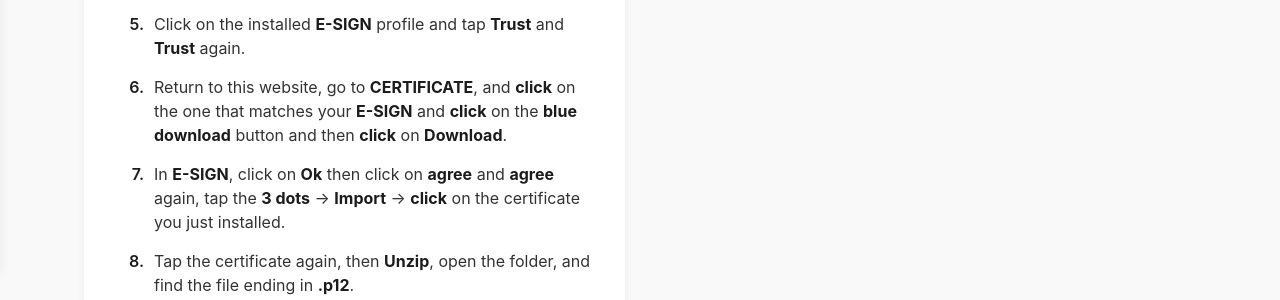
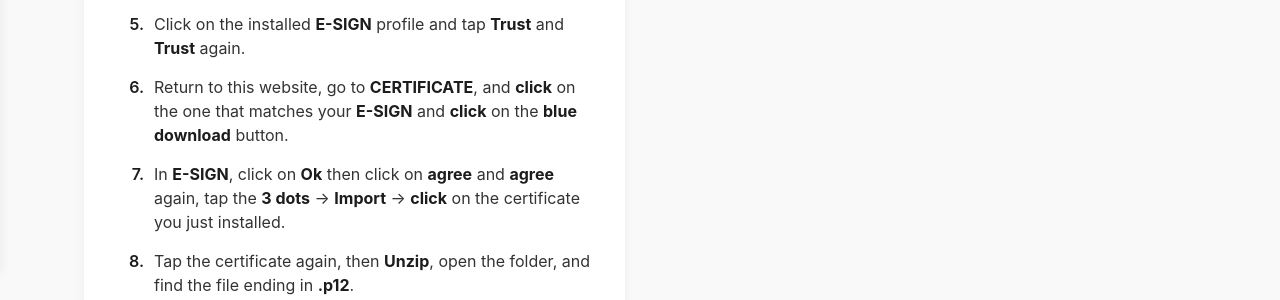
Before and after one commit to Jules183183/rorprr, a plain HTML site: page index.html in a window 1280 px wide. Shown: the part 526-826 px from the top of the page. Drawn offline with Linux system fonts and the light colour scheme.

Commit message:
index.html

```diff
--- a/index.html
+++ b/index.html
@@ -40,7 +40,7 @@
                     <li>Go to <b>E-SIGN</b> and try each one until one installs successfully.</li>
                     <li>Once installed, go to <b>Settings</b> → <b>General</b> → <b>VPN & Device Management</b>.</li>
                     <li>Click on the installed <b>E-SIGN</b> profile and tap <b>Trust</b> and <b>Trust</b> again.</li>
-                    <li>Return to this website, go to <b>CERTIFICATE</b>, and <b>click</b> on the one that matches your <b>E-SIGN</b> and <b>click</b> on the <b>blue download</b> button and then <b>click</b> on <b>Download</b>.</li>
+                    <li>Return to this website, go to <b>CERTIFICATE</b>, and <b>click</b> on the one that matches your <b>E-SIGN</b> and <b>click</b> on the <b>blue download</b> button.</li>
                     <li>In <b>E-SIGN</b>, click on <b>Ok</b> then click on <b>agree</b> and <b>agree</b> again, tap the <b>3 dots</b> → <b>Import</b> → <b>click</b> on the certificate you just installed.</li>
                     <li>Tap the certificate again, then <b>Unzip</b>, open the folder, and find the file ending in <b>.p12</b>.</li>
                     <li>Click on <b>Import Certificate Management</b> and enter: <b>AppleP12.com</b>.</li>
```
